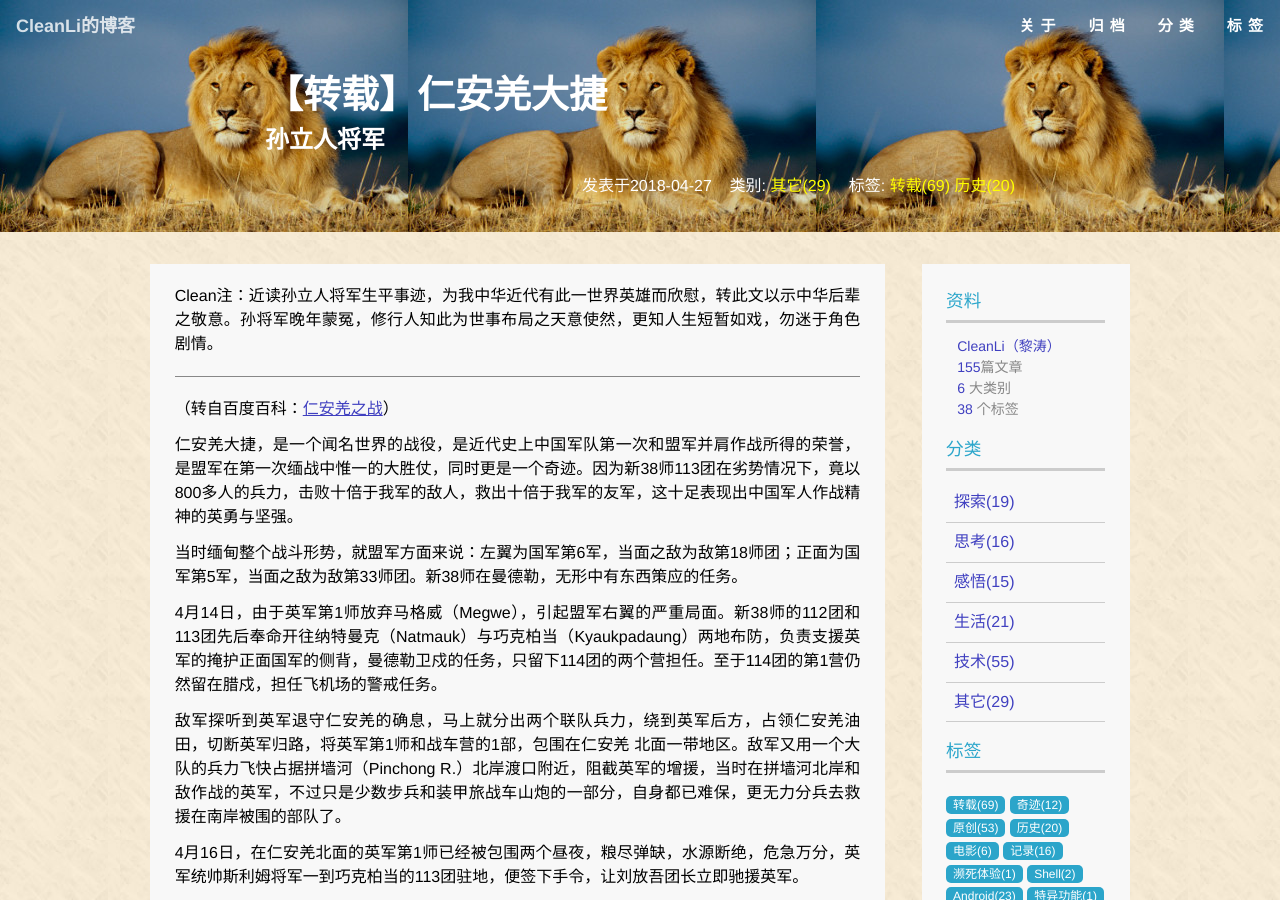
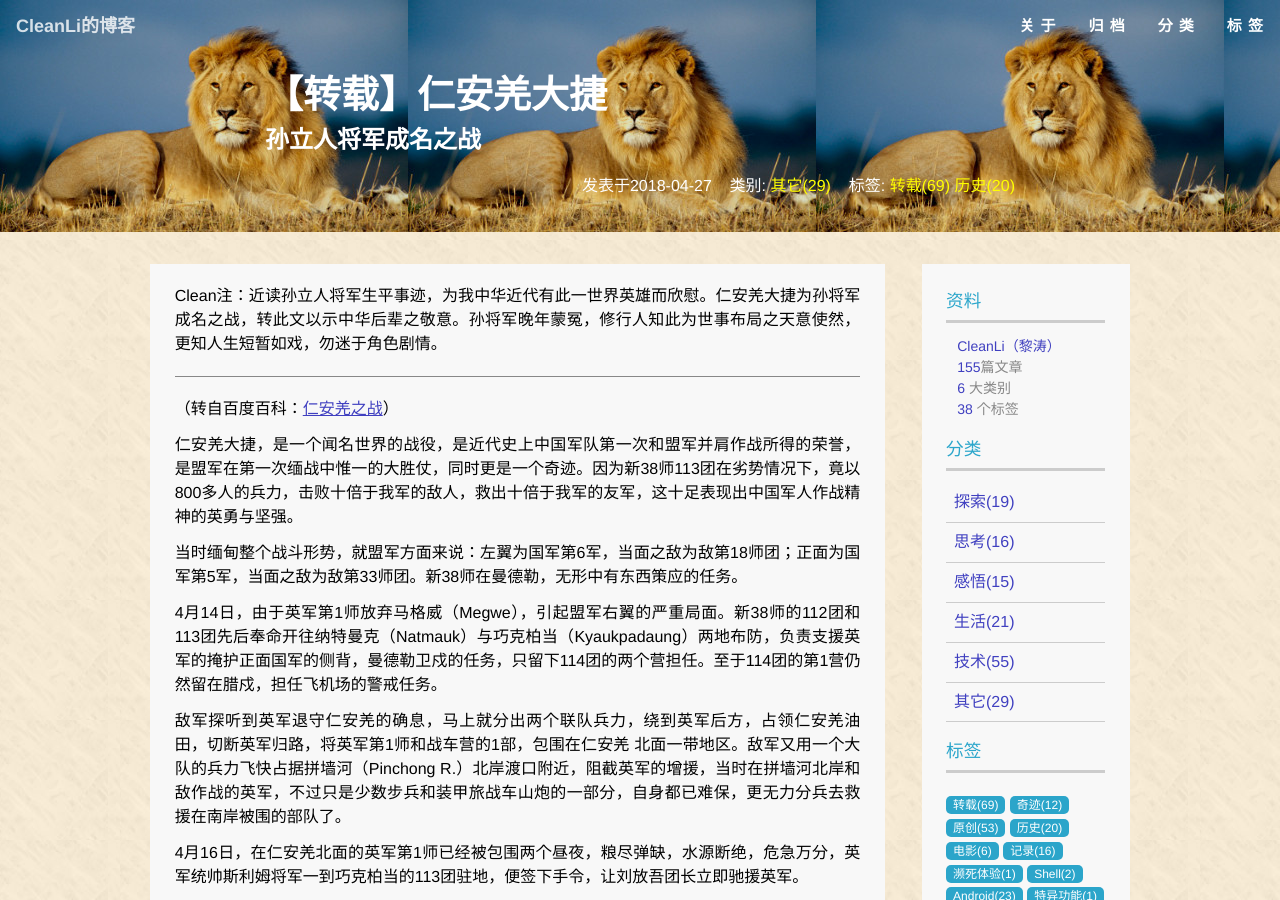
Before and after one commit to cleanli/cleanhome, a Jekyll site: the page built from _posts/others/2018-04-27-Great_victory_of_Yenangyaung.md, in a window 1280 px wide and 900 px high. Built offline with Jekyll 4.4.1, drawn with Linux system fonts in a browser that asks for light colours.

Commit message:
update 2

```diff
--- a/_posts/others/2018-04-27-Great_victory_of_Yenangyaung.md
+++ b/_posts/others/2018-04-27-Great_victory_of_Yenangyaung.md
@@ -1,12 +1,12 @@
 ---
 layout: post
 title: "【转载】仁安羌大捷"
-subtitle: "孙立人将军"
+subtitle: "孙立人将军成名之战"
 date: 2018-04-27 22:48:33 +0800
 categories: "其它"
 tags: ["转载","历史"]
 ---
-Clean注：近读孙立人将军生平事迹，为我中华近代有此一世界英雄而欣慰，转此文以示中华后辈之敬意。孙将军晚年蒙冤，修行人知此为世事布局之天意使然，更知人生短暂如戏，勿迷于角色剧情。
+Clean注：近读孙立人将军生平事迹，为我中华近代有此一世界英雄而欣慰。仁安羌大捷为孙将军成名之战，转此文以示中华后辈之敬意。孙将军晚年蒙冤，修行人知此为世事布局之天意使然，更知人生短暂如戏，勿迷于角色剧情。
 
 ---
 
```
